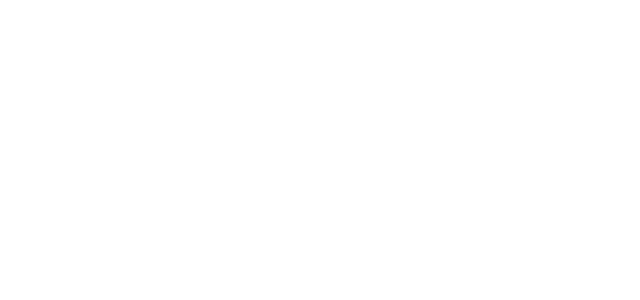
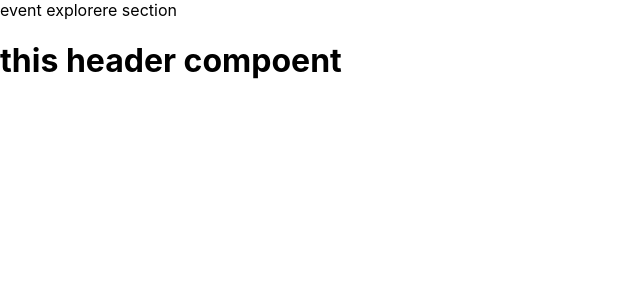
Before and after one commit to gNEX-solutions/workflow-frontend, a React (Create React App) app: page /eventExp in a window 1280 px wide. Shown: the top 300 px of the page, without its empty margins (0-640 px from the left). Built offline with nearby package versions, Linux system fonts and the light colour scheme.

Commit message:
created the event eplorer section

```diff
--- /dev/null
+++ b/src/modules/eventExplorer/main.jsx
@@ -0,0 +1,15 @@
+import React, { Component } from "react";
+import HeaderComopnet from "../../shared/header/headerComponent";
+class EventExplorer extends Component {
+  state = {};
+  render() {
+    return (
+      <React.Fragment>
+        <header> event explorere section </header>
+        <HeaderComopnet />
+      </React.Fragment>
+    );
+  }
+}
+
+export default EventExplorer;
--- a/src/router/RootRouter.js
+++ b/src/router/RootRouter.js
@@ -2,12 +2,14 @@ import React from "react";
 import { BrowserRouter as Router, Route, Link, Switch } from "react-router-dom";
 import HomePage from "../modules/home/pages/HomePage";
 import HistorySection from "../modules/HistorySection/main";
+import EventExplorer from "../modules/eventExplorer/main";
 
 const RootRouter = () => (
   <Switch>
     <Route exact path="/" component={HomePage} />
     <Route path="/not-found" render={() => <h1>Page Not Found</h1>} />
     <Route path="/history" component={HistorySection} />
+    <Route path="/eventExp" component={EventExplorer} />
   </Switch>
 );
 
```
